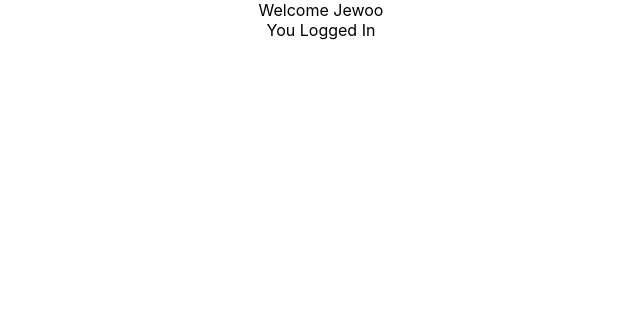
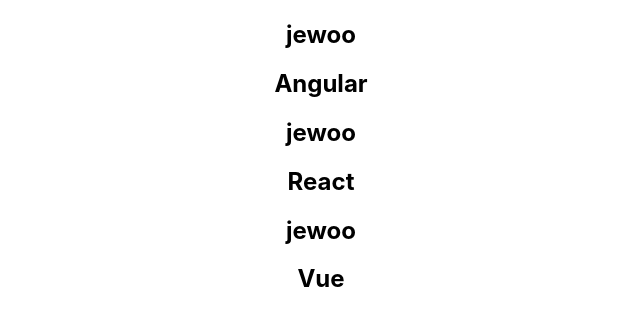
Before and after one commit to jeus0630/React-Codevolution, a React (Create React App) app: page / in a window 1280 px wide. Shown: the top 326 px of the page, without its empty margins (319-959 px from the left). Built offline with nearby package versions, Linux system fonts and the light colour scheme.

Commit message:
docs : NameList, Person
List Rendering

```diff
--- a/src/App.tsx
+++ b/src/App.tsx
@@ -1,12 +1,11 @@
 import React from 'react';
 import './App.css';
-import ParentComponent from "./components/ParentComponent";
-import UserGreeting from "./components/UserGreeting";
+import NameList from "./components/NameList";
 
 function App() {
     return (
         <div className="App">
-            <UserGreeting></UserGreeting>
+            <NameList></NameList>
         </div>
     );
 }
--- /dev/null
+++ b/src/components/NameList.tsx
@@ -0,0 +1,34 @@
+import React, {FunctionComponent} from 'react';
+import Person from "./Person";
+
+interface OwnProps {
+}
+
+type Props = OwnProps;
+
+const NameList: FunctionComponent<Props> = (props) => {
+
+    const names = [{
+        id : 1,
+        name : 'jewoo',
+        subject : 'Angular'
+    },{
+        id : 2,
+        name : 'jewoo',
+        subject: 'React'
+    },{
+        id : 3,
+        name : 'jewoo',
+        subject : 'Vue'
+    }];
+
+    const nameList = names.map(name => <Person key={name.id} person={name}></Person>)
+
+    return (
+        <div>
+            {nameList}
+        </div>
+    );
+};
+
+export default NameList;
--- /dev/null
+++ b/src/components/Person.tsx
@@ -0,0 +1,23 @@
+import React, { FunctionComponent } from 'react';
+
+interface OwnProps {
+    person: {
+        id: number;
+        name: string;
+        subject: string;
+    }
+}
+
+type Props = OwnProps;
+
+const Person: FunctionComponent<Props> = ({person}) => {
+
+  return (
+      <div>
+          <h2>{person.name}</h2>
+          <h2>{person.subject}</h2>
+      </div>
+  );
+};
+
+export default Person;
```
